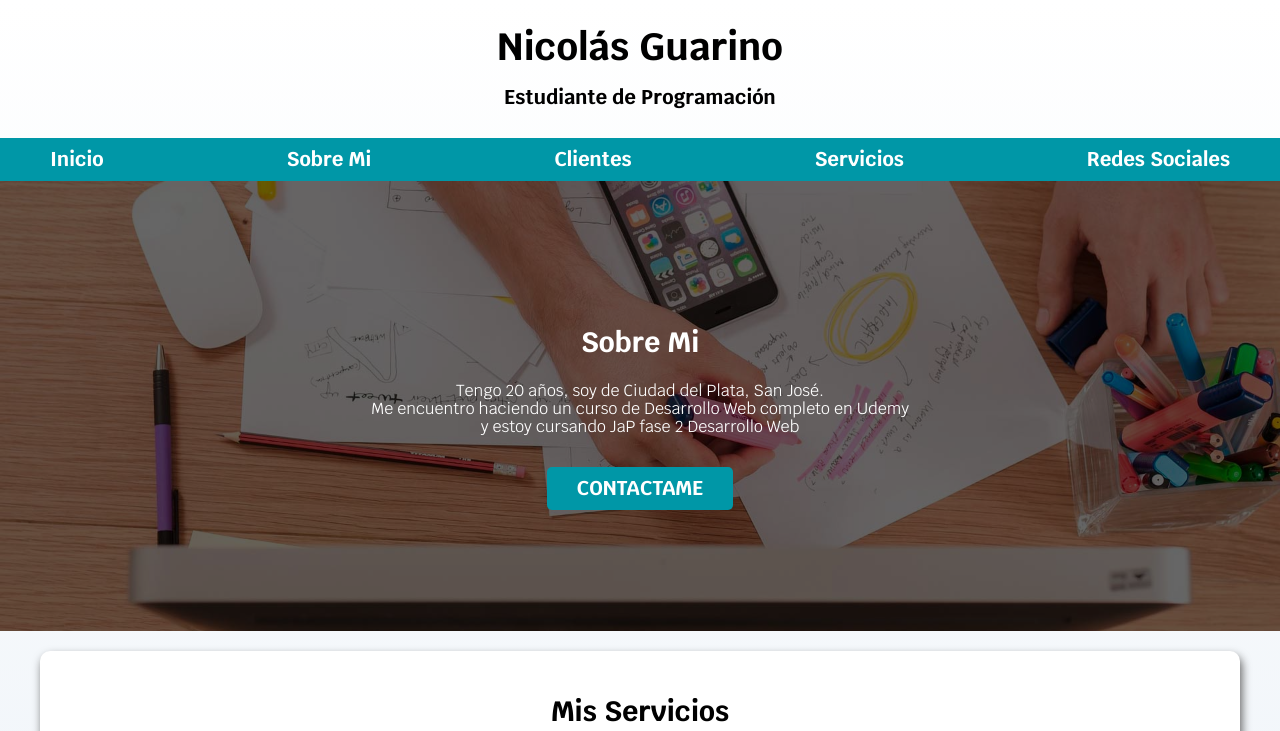
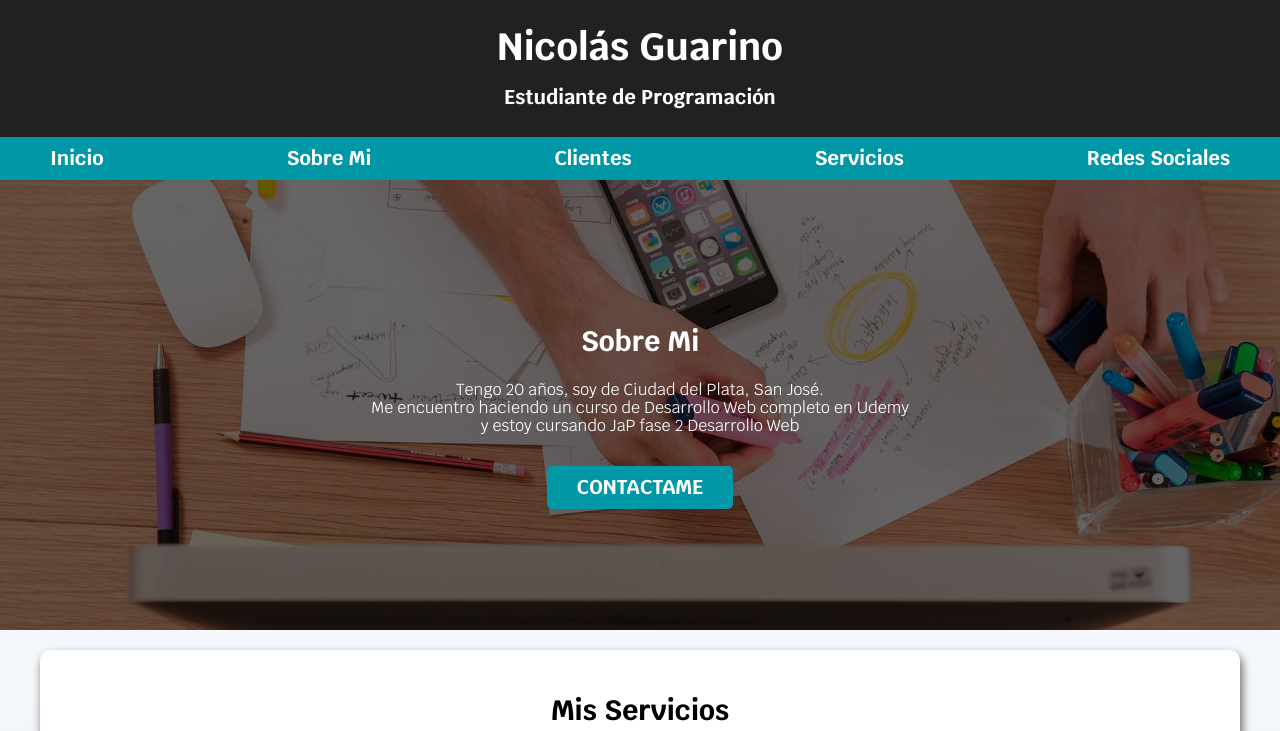
Before and after one commit to nicolas-guarino/PaginaPrueba, a plain HTML site: page index.html in a window 1280 px wide. Shown: the top 731 px of the page. Drawn offline with nearby package versions, Linux system fonts and the light colour scheme.

Commit message:
Update styles.css

```diff
--- a/css/styles.css
+++ b/css/styles.css
@@ -84,6 +84,17 @@ h1, h2, h3 {
 }
 
 /* Titulos */
+
+
+header {
+    background-color: var(--negro);
+    color: var(--blanco);
+    margin: 0;
+    padding: 2.5rem;
+}
+header h1 {
+    margin: 0;
+}
 
 .titulo span{
     font-size: 2rem;
```
